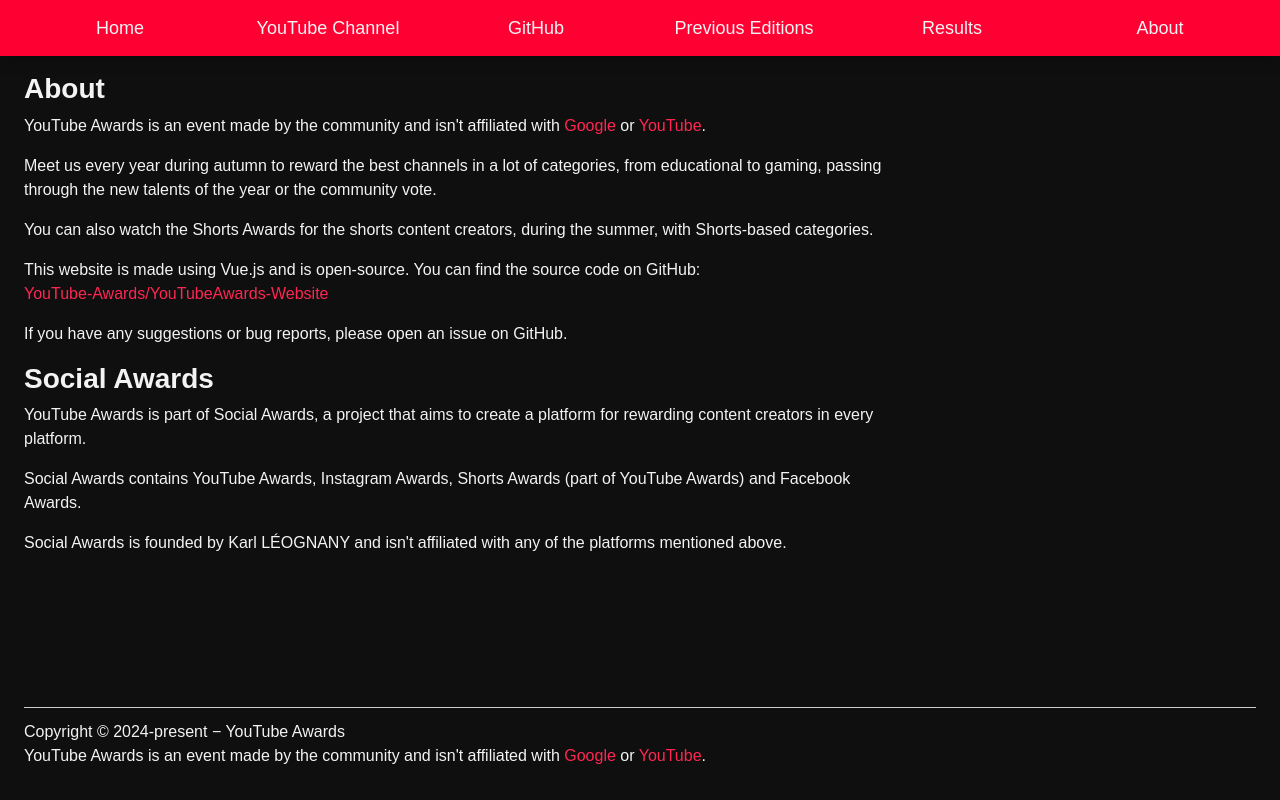
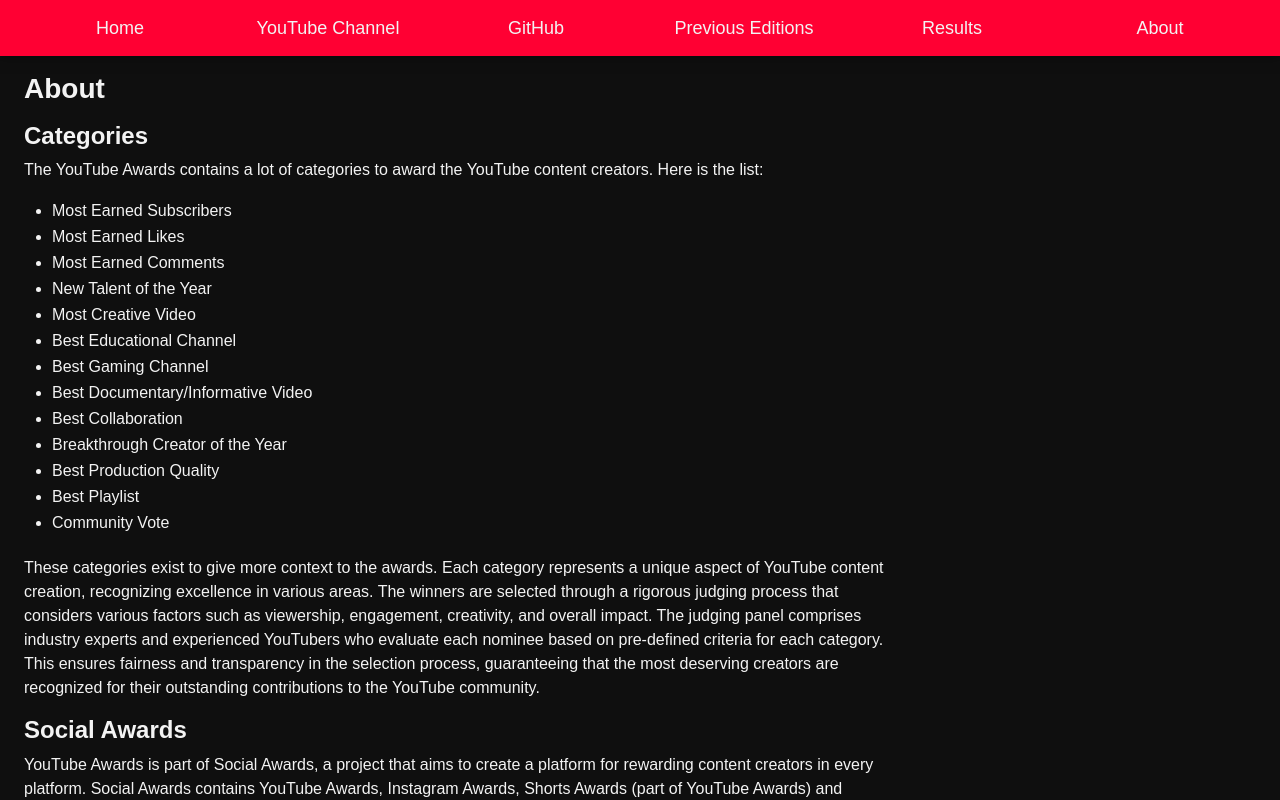
Before and after one commit to YouTube-Awards/YouTubeAwards-Website, a Vue app: page /about in a window 1280 px wide. Shown: the top 800 px of the page. Built offline with nearby package versions, Linux system fonts and the light colour scheme.

Commit message:
New About page (pt.1)

```diff
--- a/src/views/AboutView.vue
+++ b/src/views/AboutView.vue
@@ -2,22 +2,38 @@
 	<section>
 		<section>
 			<h1>About</h1>
-			<p>YouTube Awards is an event made by the community and isn't affiliated with <a href="https://www.google.com/" target="_blank">Google</a> or <a href="https://www.youtube.com/" target="_blank">YouTube</a>.</p>
-			<p>
-				Meet us every year during autumn to reward the best channels in a lot of categories, from educational to gaming, passing through the new talents of the year or the community vote.
-			</p>
-			<p>You can also watch the Shorts Awards for the shorts content creators, during the summer, with Shorts-based categories.</p>
-			<p>
-				This website is made using Vue.js and is open-source. You can find the source code on GitHub:<br>
-				<a :href="site_github.url" target="_blank">{{ site_github.full_name }}</a>
-			</p>
-			<p>If you have any suggestions or bug reports, please open an issue on GitHub.</p>
+			<!-- Make a new About page -->
 		</section>
 
 		<section>
-			<h1>{{ site_main_project }}</h1>
-			<p>{{ site_name }} is part of {{ site_main_project }}, a project that aims to create a platform for rewarding content creators in every platform.</p>
-			<p>{{ site_main_project }} contains {{ site_name }}, Instagram Awards, Shorts Awards (part of {{ site_name }}) and Facebook Awards.</p>
+			<h2>Categories</h2>
+			<p>The {{ site_name }} contains a lot of categories to award the YouTube content creators. Here is the list:</p>
+			<ul>
+				<li>Most Earned Subscribers</li>
+				<li>Most Earned Likes</li>
+				<li>Most Earned Comments</li>
+				<li>New Talent of the Year</li>
+				<li>Most Creative Video</li>
+				<li>Best Educational Channel</li>
+				<li>Best Gaming Channel</li>
+				<li>Best Documentary/Informative Video</li>
+				<li>Best Collaboration</li>
+				<li>Breakthrough Creator of the Year</li>
+				<li>Best Production Quality</li>
+				<li>Best Playlist</li>
+				<li>Community Vote</li>
+			</ul>
+			<p>These categories exist to give more context to the awards. Each category represents a unique aspect of YouTube content creation, recognizing excellence in various areas.
+			The winners are selected through a rigorous judging process that considers various factors such as viewership, engagement, creativity, and overall impact.
+			The judging panel comprises industry experts and experienced YouTubers who evaluate each nominee based on pre-defined criteria for each category.
+			This ensures fairness and transparency in the selection process, guaranteeing that the most deserving creators are recognized for their outstanding contributions to the YouTube community.</p>
+		</section>
+
+		<section>
+			<h2>{{ site_main_project }}</h2>
+			<!-- Need to rewrite this section -->
+			<p>{{ site_name }} is part of {{ site_main_project }}, a project that aims to create a platform for rewarding content creators in every platform.
+			{{ site_main_project }} contains {{ site_name }}, Instagram Awards, Shorts Awards (part of {{ site_name }}) and Facebook Awards.</p>
 			<p>{{ site_main_project }} is founded by {{ site_founder }} and isn't affiliated with any of the platforms mentioned above.</p>
 		</section>
 	</section>
```
